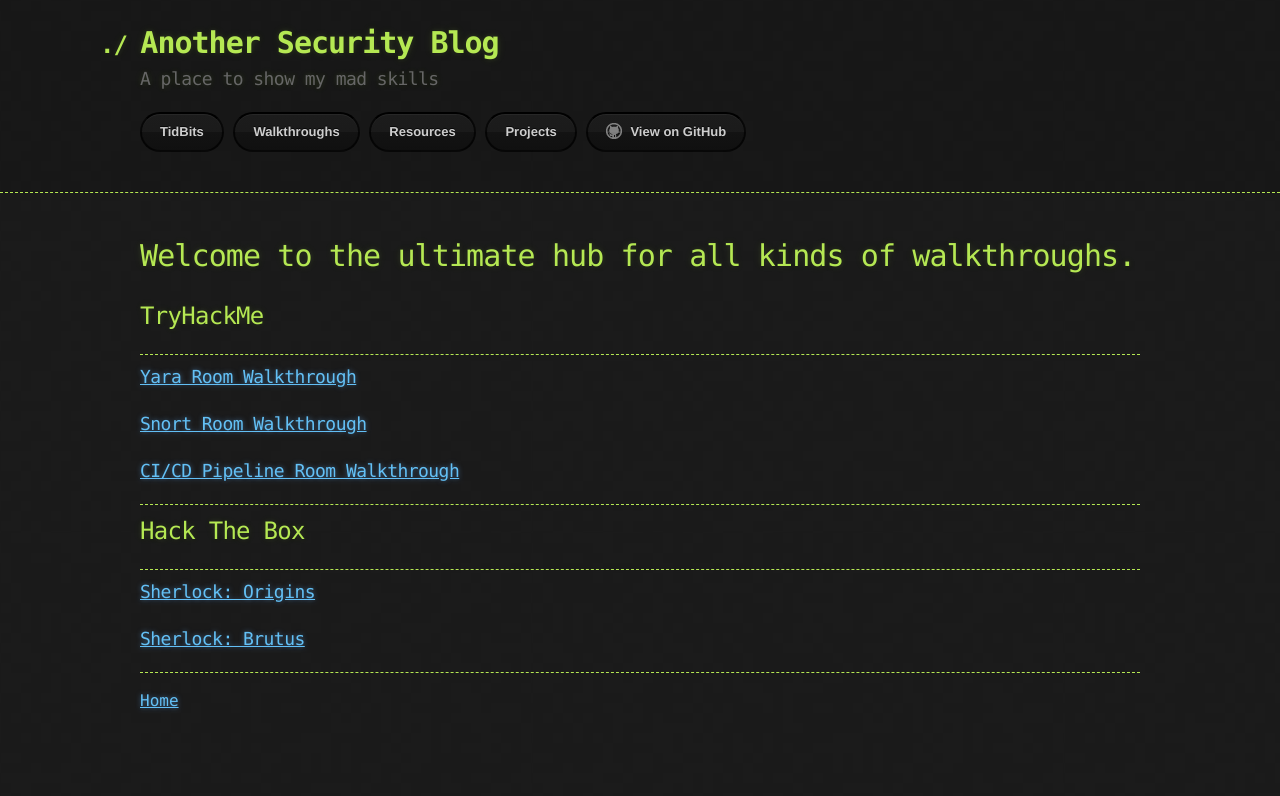
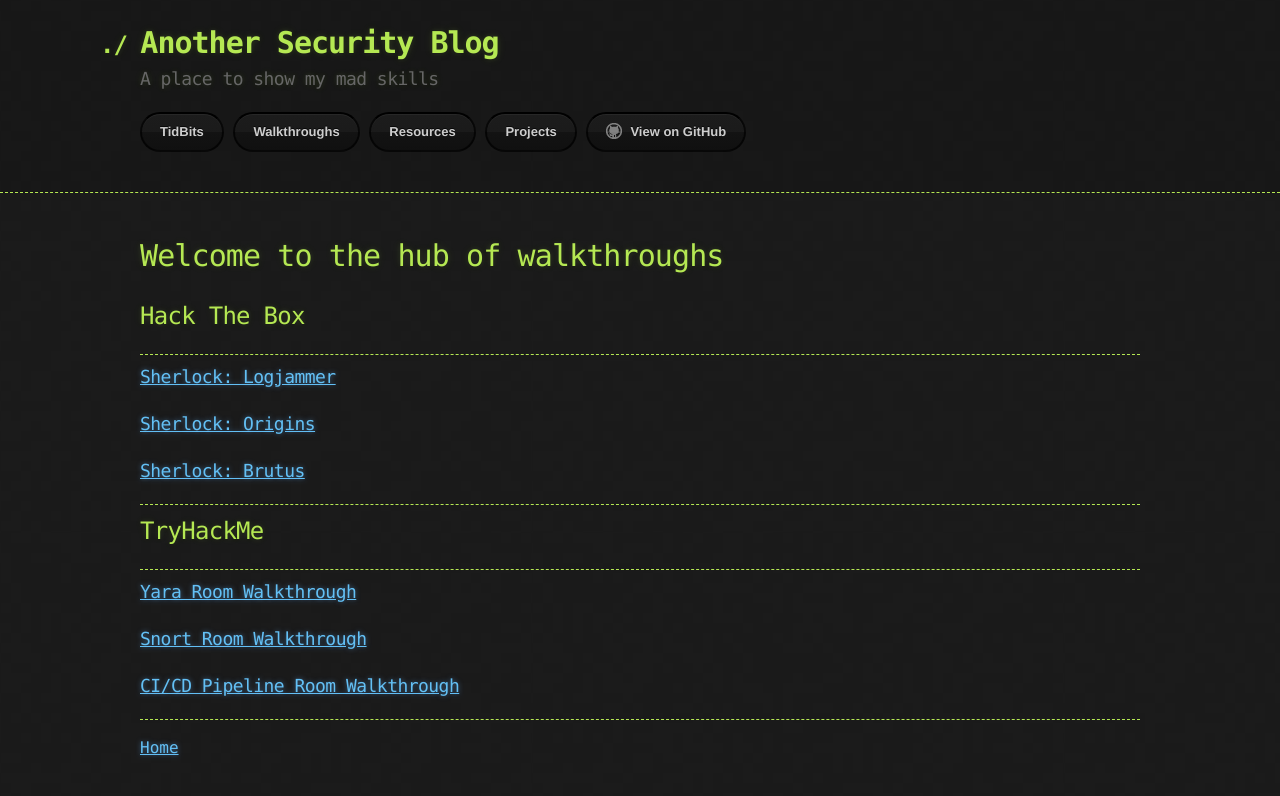
Before and after one commit to CyberCasquatch/cybercasquatch.github.io, a Jekyll site: the page built from Walkthrough-Main.md, in a window 1280 px wide. Shown: the top 796 px of the page. Built offline with Jekyll 4.4.1, drawn with Linux system fonts in a browser that asks for light colours.

Commit message:
Update Walkthrough-Main.md

```diff
--- a/Walkthrough-Main.md
+++ b/Walkthrough-Main.md
@@ -6,7 +6,14 @@
 comments: false
 ---
 
-# Welcome to the ultimate hub for all kinds of walkthroughs.
+# Welcome to the hub of walkthroughs
+
+## Hack The Box
+* * *
+### [Sherlock: Logjammer](_posts/Walkthroughs/2025-06-02-Logjammer.md)
+### [Sherlock: Origins](_posts/Walkthroughs/2025-05-11-origins-sherlock.md)
+### [Sherlock: Brutus](_posts/Walkthroughs/2025-05-11-brutus-sherlock.md)
+* * *
 
 ## TryHackMe
 * * *
```
Also changed, not shown: other parts of Walkthrough-Main.md (+0 -6 lines).
